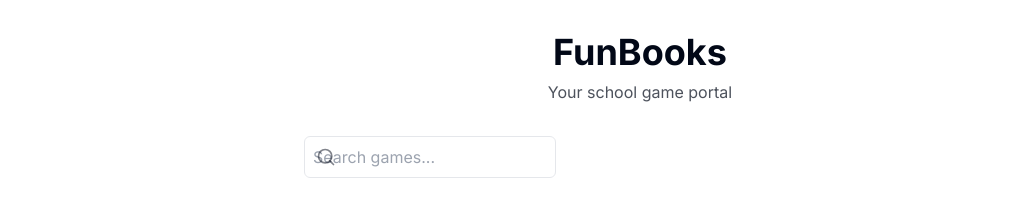
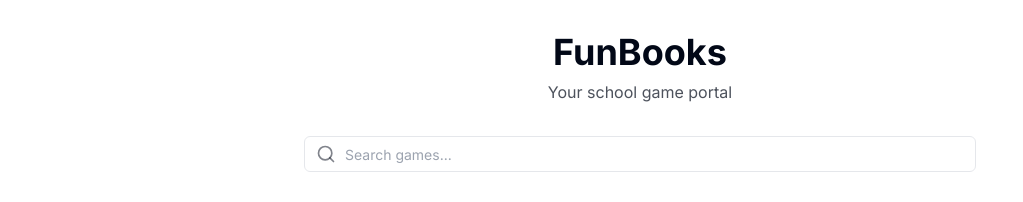
Before and after one commit to 1heo2fine/funbooks, a React (Vite) app: page / in a window 1280 px wide. Shown: the top 202 px of the page, without its empty margins (0-1023 px from the left). Built offline with nearby package versions, Linux system fonts and the light colour scheme.

Commit message:
wrote 2 file(s)

```diff
--- a/src/components/ui/input.tsx
+++ b/src/components/ui/input.tsx
@@ -1,11 +1,30 @@
 "use client";
 
-export function Input(props: { placeholder: string; }) {
-  return (
-    <input
-      type="text"
-      placeholder={props.placeholder}
-      className="border border-base-content/50 rounded-md p-2 focus:outline-none focus:ring-2 focus:ring-primary"
-    />
-  );
-}
+import * as React from "react";
+import { cn } from "@/lib/utils";
+
+export interface InputProps
+  extends React.InputHTMLAttributes<HTMLInputElement> {}
+
+const Input = React.forwardRef<HTMLInputElement, InputProps>(
+  ({ className, type, ...props }, ref) => {
+    return (
+      <input
+        type={type}
+        className={cn(
+          "flex h-9 w-full rounded-md border bg-background px-3 py-2 text-sm",
+          "transition-colors file:border-0 file:bg-transparent file:text-sm file:font-medium",
+          "placeholder:text-muted-foreground focus-visible:outline-none",
+          "focus-visible:ring-1 focus-visible:ring-ring disabled:cursor-not-allowed",
+          "disabled:opacity-50",
+          className
+        )}
+        ref={ref}
+        {...props}
+      />
+    )
+  }
+)
+Input.displayName = "Input"
+
+export { Input }
--- /dev/null
+++ b/src/lib/utils.ts
@@ -0,0 +1,3 @@
+export function cn(...inputs: any[]) {
+  return inputs.filter(Boolean).join(" ")
+}
```
